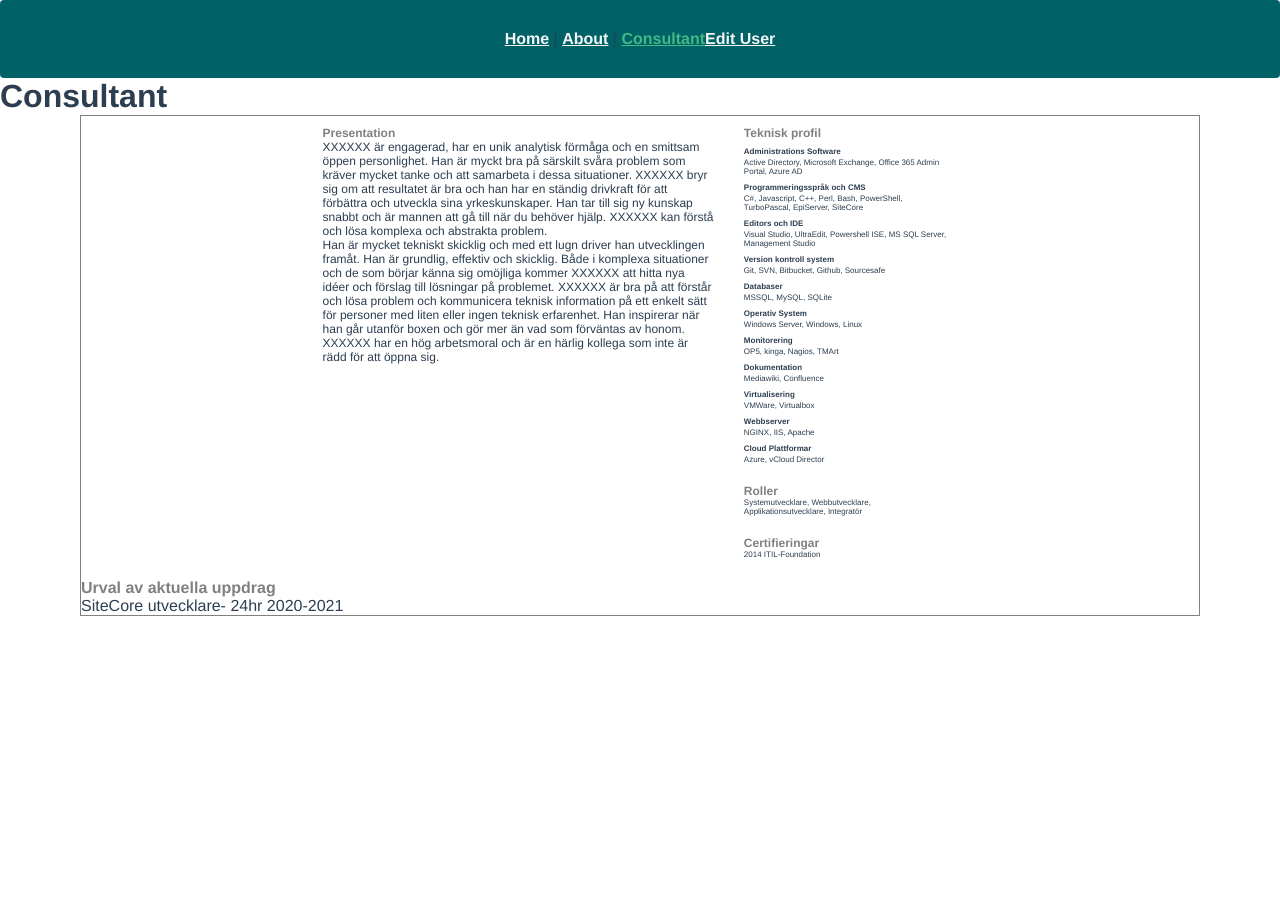
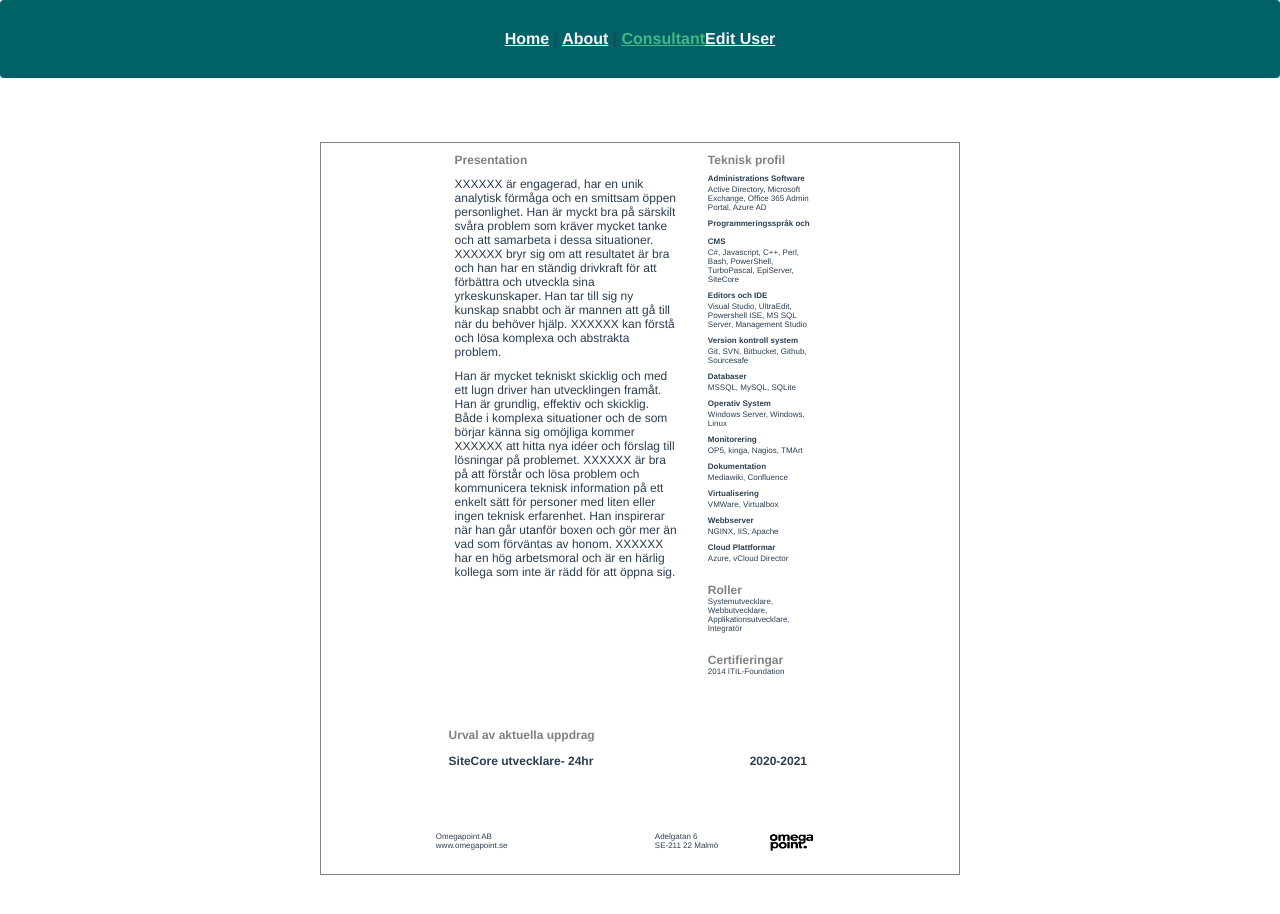
Before and after one commit to Skander-Damoussi/Omegapoint-CVdb, a Vue app in the folder cv-client/: page /#/consultant in a window 1280 px wide. Shown: the top 914 px of the page. Before the commit the page ends 800 px from the top, so only its background shows below. Built offline with nearby package versions, Linux system fonts and the light colour scheme.

Commit message:
ändringar

```diff
--- a/cv-client/src/components/Consultant.vue
+++ b/cv-client/src/components/Consultant.vue
@@ -1,7 +1,5 @@
 <template>
   <div>
-    <h1>Consultant</h1>
-
     <div id="main">
       <div id="wrapper">
         <div id="left">
@@ -95,9 +93,28 @@
 
       <div id="bottom">
         <h4>Urval av aktuella uppdrag</h4>
-        <p>SiteCore utvecklare- 24hr                  2020-2021</p>
+        <div id="bottom-wrapper">
+          <b>SiteCore utvecklare- 24hr</b>
 
+          <b>2020-2021</b>
+        </div>
       </div>
+
+      <footer>
+        <div id="footer-left">
+          <p>Omegapoint AB</p>
+          <p>www.omegapoint.se</p>
+        </div>
+
+        <div id="footer-middle">
+          <p>Adelgatan 6</p>
+          <p>SE-211 22 Malmö</p>
+        </div>
+
+        <div id="footer-right">
+          <img src="../assets/omegapoint.png" />
+        </div>
+      </footer>
     </div>
   </div>
 </template>
@@ -112,6 +129,9 @@ export default {
 * {
   /* all */
   /* font-size: 12px; */
+  box-sizing: border-box;
+  padding: 0;
+  margin: 0;
 }
 
 div {
@@ -126,24 +146,27 @@ div {
   border: 1px;
   border-color: grey;
   border-style: solid;
-  margin-left: 80px;
-  margin-right: 80px;
-  margin-bottom: 100px;
+  margin-top: 5%;
+  margin-left: 25%;
+  margin-right: 25%;
+  margin-bottom: 5%;
 }
 
-#wrapper{
-    justify-content: center;
-    display:flex;
-    flex-direction: row;
+#wrapper {
+  justify-content: center;
+  display: flex;
+  flex-direction: row;
 }
 
 #left {
   background: white;
   width: 35%;
-  border: 2px;
-  border-color: grey;
   margin: 10px 10px 10px 10px;
   font-size: 12px;
+}
+
+#left > p {
+  margin-top: 10px;
 }
 
 #right {
@@ -164,7 +187,7 @@ div {
 
 #right > div > h4 {
   font-size: 12px;
-  margin-bottom: 0;
+  margin-bottom: 0px;
 }
 
 #right-top {
@@ -181,16 +204,62 @@ div {
 }
 
 #bottom {
-    width: 100%;
-    display: flex;
-    flex-direction: column;
-
+  width: 70%;
+  display: flex;
+  flex-direction: column;
+  justify-content: center;
+  margin-left: 20%;
+  margin-top: 5%;
 }
 
-H4 {
+#bottom-wrapper {
+  display: flex;
+  flex-direction: row;
+}
+
+#bottom > h4 {
+  font-size: 12px;
+  margin-bottom: 12px;
+}
+
+#bottom-wrapper > b {
+  font-size: 12px;
+}
+
+#bottom-wrapper > b:nth-child(2) {
+  margin-left: 35%;
+}
+
+footer {
+  position: center;
+  display: flex;
+  margin-top: 10%;
+  margin-left: 18%;
+  margin-right: 5%;
+  margin-bottom: 3%;
+}
+
+footer>div>p{
+  font-size: 8px;
+}
+
+footer > div:nth-child(2) {
+  margin-left: 30%;
+}
+footer > div:nth-child(3) {
+  margin-left: 10%;
+}
+
+#footer-right{
+  width: 10%;
+}
+
+h4 {
   color: GREY;
+  font-size: 12px;
 }
 
 p {
+  font-size: 12px;
 }
 </style>
```
Also changed, not shown: cv-client/src/assets/omegapoint.png (added).
